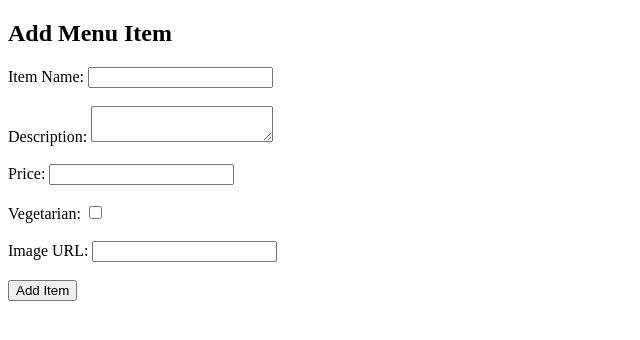
After one commit to CCode345/meal_buddy, a Django app: page /open_update_menu/2 in a window 1280 px wide. The commit adds this page. Shown: the top 340 px of the page, without its empty margins (0-640 px from the left). Run offline with Django 5.2, Linux system fonts and the light colour scheme; data comes from the database, SQL or seed files in the repository; both versions use the stored data as it was after the commit.

Commit message:
3rd commit

```diff
--- a/delivery/admin.py
+++ b/delivery/admin.py
@@ -1,6 +1,7 @@
 from django.contrib import admin
 
-from .models import Customer, Restaurant
+from .models import Customer, Restaurant, Item
 # Register your models here.
 admin.site.register(Customer)
 admin.site.register(Restaurant)
+admin.site.register(Item)
--- a/delivery/models.py
+++ b/delivery/models.py
@@ -16,3 +16,16 @@ class Restaurant(models.Model):
     'ges&cd=vfe&opi=89978449&ved=0CBQQjRxqFwoTCODI-v74io0DFQAAAAAdAAAAABAE')
     cuisine = models.CharField(max_length=200)
     rating = models.FloatField()
+
+class Item(models.Model):
+
+    restaurant = models.ForeignKey(Restaurant, on_delete=models.CASCADE, related_name = "items")
+
+    name = models.CharField(max_length=20)
+    description = models.CharField(max_length=100)
+    price = models.FloatField()
+    is_veg = models.BooleanField(default=True)
+    picture = models.URLField(max_length=200, default='https://www.google.com/url?sa=i'
+    '&url=https%3A%2F%2Fwww.theodysseyrestaurant.com%2F&psi' \
+    'g=AOvVaw2gyu0awhbj5ADPjOBtjQAd&ust=1746486931934000&source=ima' \
+    'ges&cd=vfe&opi=89978449&ved=0CBQQjRxqFwoTCODI-v74io0DFQAAAAAdAAAAABAE')
--- /dev/null
+++ b/delivery/templates/delivery/update_menu.html
@@ -0,0 +1,31 @@
+<!DOCTYPE html>
+<html lang="en">
+<head>
+    <meta charset="UTF-8">
+    <meta name="viewport" content="width=device-width, initial-scale=1.0">
+    <title>Document</title>
+</head>
+<body>
+    <h2>Add Menu Item</h2>
+    <form action="{%  url 'update_menu' restaurant.id %}" method="post">
+        {% csrf_token %}
+        <label for="name">Item Name:</label>
+        <input type="text" id="name" name="name" required><br><br>
+
+        <label for="description">Description:</label>
+        <textarea id="description" name="description" required></textarea><br><br>
+
+        <label for="price">Price:</label>
+        <input type="number" id="price" name="price" step="0.01" required><br><br>
+
+        <label for="is_veg">Vegetarian:</label>
+        <input type="checkbox" id="is_veg" name="is_veg"><br><br>
+
+        <label for="picture">Image URL:</label>
+        <input type="url" id="picture" name="picture"><br><br>
+
+        <button type="submit">Add Item</button>
+    </form>
+
+</body>
+</html>
--- a/delivery/urls.py
+++ b/delivery/urls.py
@@ -10,5 +10,9 @@ urlpatterns = [
     path('open_add_restaurant', views.open_add_restaurant, name='open_add_restaurant'),
     path('add_restaurant', views.add_restaurant, name='add_restaurant'),
     path('open_show_restaurant', views.open_show_restaurant, name='open_show_restaurant'),
-    path('open_update_restaurant', views.open_update_restaurant, name='open_update_restaurant'),
+    path('open_update_restaurant/<int:restaurant_id>', views.open_update_restaurant, name='open_update_restaurant'),
+    path('update_restaurant/<int:restaurant_id>', views.update_restaurant, name='update_restaurant'),
+    path('delete_restaurant/<int:restaurant_id>', views.delete_restaurant, name='delete_restaurant'),
+    path('open_update_menu/<int:restaurant_id>', views.open_update_menu, name='open_update_menu'),
+    path('update_menu/<int:restaurant_id>', views.update_menu, name='update_menu'),
 ]
--- a/delivery/views.py
+++ b/delivery/views.py
@@ -78,5 +78,42 @@ def add_restaurant(request):
 def open_show_restaurant(request):
     restaurantList = Restaurant.objects.all()
     return render(request, 'delivery/show_restaurants.html', {"restaurantList" : restaurantList})
-def open_update_restaurant(request):
-    return render(request, 'delivery/update_restaurant.html')
+def open_update_restaurant(request, restaurant_id):
+    restaurant = Restaurant.objects.get(id = restaurant_id)
+    return render(request, 'delivery/update_restaurant.html', {"restaurant" : restaurant})
+
+
+def update_restaurant(request, restaurant_id):
+    restaurant = Restaurant.objects.get(id = restaurant_id)
+    if request.method == 'POST':
+        name = request.POST.get('name')
+        picture = request.POST.get('picture')
+        cuisine = request.POST.get('cuisine')
+        rating = request.POST.get('rating')
+
+        restaurant.name = name
+        restaurant.picture = picture
+        restaurant.cuisine = cuisine
+        restaurant.rating = rating
+
+        restaurant.save()
+
+    restaurantList = Restaurant.objects.all()
+    return render(request, 'delivery/show_restaurants.html', {"restaurantList" : restaurantList})
+
+
+def delete_restaurant(request, restaurant_id):
+    restaurant = Restaurant.objects.get(id = restaurant_id)
+    restaurant.delete()
+
+    restaurantList = Restaurant.objects.all()
+    return render(request, 'delivery/show_restaurants.html', {"restaurantList" : restaurantList})
+
+
+def open_update_menu(request, restaurant_id):
+    restaurant = Restaurant.objects.get(id = restaurant_id)
+    return render(request, 'delivery/update_menu.html', {"restaurant" : restaurant})
+
+def update_menu(request, restaurant_id):
+    restaurant = Restaurant.objects.get(id = restaurant_id)
+    return HttpResponse('recieved')
```
Also changed, not shown: delivery/templates/delivery/show_restaurants.html (+4 -4 lines), delivery/templates/delivery/update_restaurant.html (+18 -2 lines), db.sqlite3, delivery/migrations/0003_alter_restaurant_cuisine_item.py (added).
